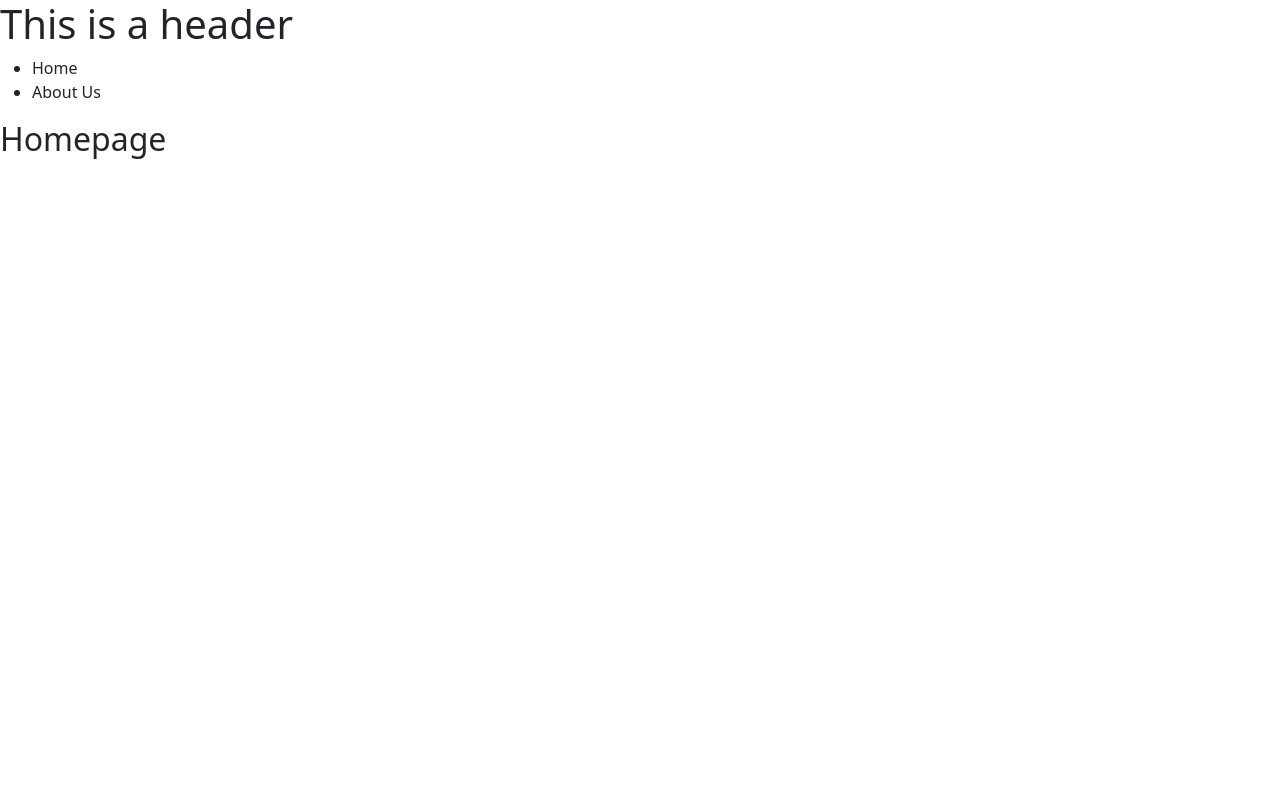
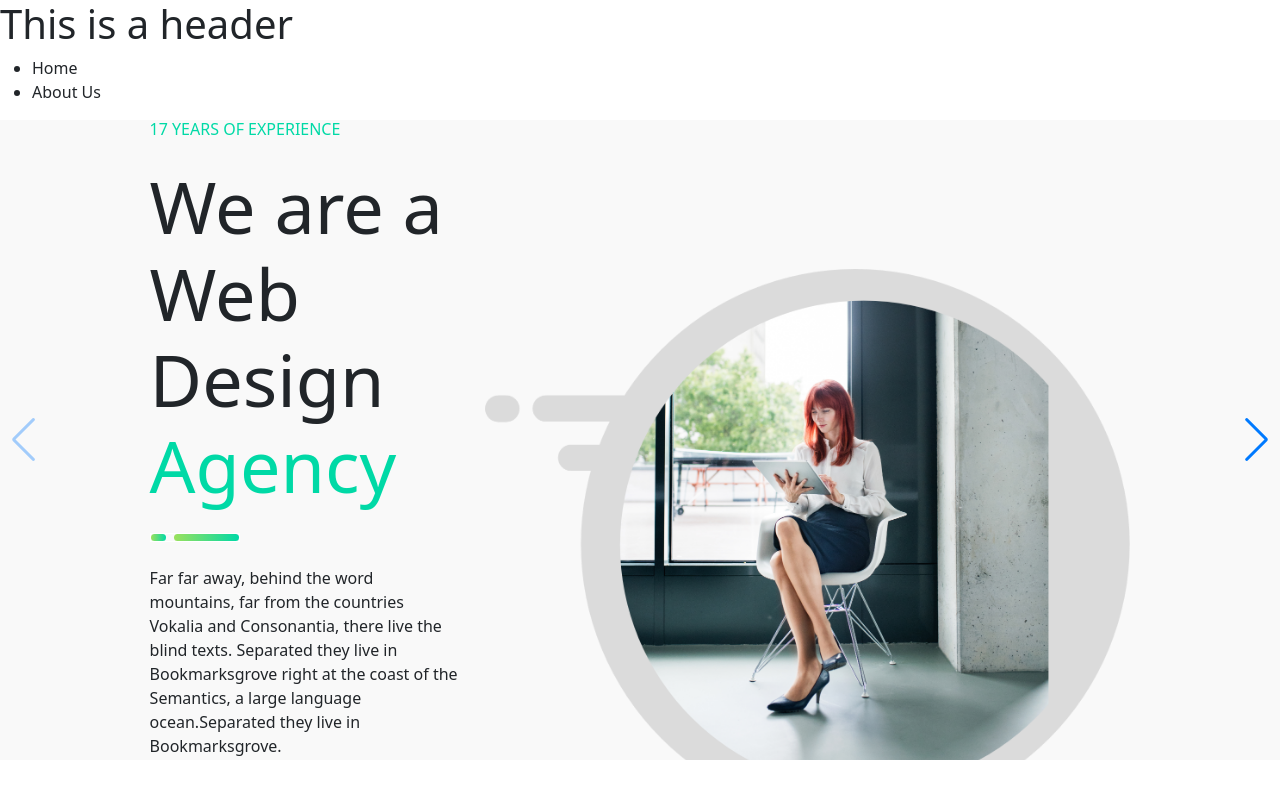
Before and after one commit to LorisGalleana/proj-html-vuejs, a Vue app: page / in a window 1280 px wide. Built offline with nearby package versions, Linux system fonts and the light colour scheme.

Commit message:
feature: Jumbo upload

```diff
--- a/package.json
+++ b/package.json
@@ -11,6 +11,7 @@
   "dependencies": {
     "axios": "^1.7.2",
     "bootstrap": "^5.3.3",
+    "swiper": "^11.1.5",
     "vue": "^3.4.31",
     "vue-router": "^4.4.0"
   },
--- a/src/components/AboutComponents/AppAgency.vue
+++ b/src/components/AboutComponents/AppAgency.vue
@@ -26,7 +26,6 @@ export default {
 @use "../../styles/partials/variables" as *;
     .bg-color {
         background: linear-gradient(to right, $bg-gray 70%, white 30%);
-
     }
     .text-color {
         color: $green-text;
--- a/src/components/HomeComponents/AppJumbo.vue
+++ b/src/components/HomeComponents/AppJumbo.vue
@@ -0,0 +1,173 @@
+<script>
+    // Import Swiper Vue.js components
+    import { Swiper, SwiperSlide } from 'swiper/vue';
+
+    // Import Swiper styles
+    import 'swiper/css';
+
+    import 'swiper/css/navigation';
+
+    // import required modules
+    import { Navigation } from 'swiper/modules';
+
+    export default {
+      components: {
+        Swiper,
+        SwiperSlide,
+      },
+      setup() {
+        return {
+          modules: [Navigation],
+        };
+      },
+      data() {
+        return {
+            slides: [
+                {
+                    title: 'We are a Web Design ',
+                    aquaTitle: 'Agency',
+                    imgPath: 'Group-36-2x.png',
+                    para: 'Far far away, behind the word mountains, far from the countries Vokalia and Consonantia, there live the blind texts. Separated they live in Bookmarksgrove right at the coast of the Semantics, a large language ocean.Separated they live in Bookmarksgrove.',
+                    btnText: 'READ MORE',
+                    socials: [
+                        'Facebook',
+                        'Instagram',
+                        'Twitter',
+                        'Youtube'
+                    ]
+                },
+                {
+                    title: 'A Group of Expert ',
+                    aquaTitle: 'Planners',
+                    imgPath: 'Group-35-2x.png',
+                    para: 'Far far away, behind the word mountains, far from the countries Vokalia and Consonantia, there live the blind texts. Separated they live in Bookmarksgrove right at the coast of the Semantics, a large language ocean.Separated they live in Bookmarksgrove.',
+                    btnText: 'READ MORE',
+                    socials: [
+                        'Facebook',
+                        'Instagram',
+                        'Twitter',
+                        'Youtube'
+                    ]
+                },
+                {
+                    title: 'Focus on Your ',
+                    aquaTitle: 'Business',
+                    imgPath: 'Group-40-2x.png',
+                    para: 'Far far away, behind the word mountains, far from the countries Vokalia and Consonantia, there live the blind texts. Separated they live in Bookmarksgrove right at the coast of the Semantics, a large language ocean.Separated they live in Bookmarksgrove.',
+                    btnText: 'READ MORE',
+                    socials: [
+                        'Facebook',
+                        'Instagram',
+                        'Twitter',
+                        'Youtube'
+                    ]
+                }
+            ],
+        }
+      },
+    };
+</script>
+
+
+<template>
+    <swiper :navigation="true" :modules="modules" class="mySwiper">
+        <swiper-slide v-for="(slide, i) in slides" :key="i">
+            <div class="container-fluid">
+                <div class="row align-items-center">
+                    <div class="col-4">
+                        <h4 class="aqua-text fs-6 mb-4"> 17 YEARS OF EXPERIENCE </h4>
+                        <h1 class="enormous mb-4"> {{ slide.title }} <span class="aqua-text"> {{ slide.aquaTitle }} </span> </h1>
+
+                        <!-- linea divisore -->
+
+                        <div class="full-line mb-4 d-flex gap-2">
+                            <div class="short">
+
+                            </div>
+                            <div class="long">
+
+                            </div>
+                        </div>
+
+                        <!-- para -->
+
+                        <p class="fw-light"> {{ slide.para }} </p>
+
+                        <div class="btn-color margtb"> <a class="nodeco" href="#">  {{ slide.btnText }} </a> </div>
+
+                        <!-- socials -->
+
+                        <div class="d-flex social-container gap-3">
+                            <div v-for="(item, j) in slide.socials" :key="j">
+                                <a href="#" class="color-black nodeco">{{ item }}</a>
+                            </div>
+                        </div>
+
+                    </div>
+                    <div class="col-8">
+                        <img :src="'/img/' + slide.imgPath" alt="Jumbo image">
+                    </div>
+                </div>
+            </div>
+        </swiper-slide>
+    </swiper>
+
+
+</template>
+
+
+<style lang="scss" scoped>
+@use '../../styles/partials/variables' as *;
+
+// swiper arrows
+
+// styles
+
+.container-fluid {
+    height: 80vh;
+    background-color: $bg-gray;
+}
+
+.container-fluid:hover {
+    cursor: pointer;
+}
+
+.row {
+    height: 100%;
+    width: 80%;
+    margin: 0 auto;
+}
+
+.enormous {
+    font-size: 4.5rem;
+}
+
+.aqua-text {
+    color: $green-text;
+}
+
+.nodeco {
+    text-decoration: none;
+}
+
+.btn-color {
+    background: black ;
+    border-radius: 24px;
+    font-size: 0.7rem;
+    padding: 12px 30px;
+    a {
+        color: white;
+    }
+}
+
+.margtb {
+    cursor: pointer;
+    display: inline-block;
+    margin-top: 30px;
+    margin-bottom: 100px;
+}
+
+.col-8 img {
+    width: 100%;
+}
+</style>
--- a/src/pages/AppHome.vue
+++ b/src/pages/AppHome.vue
@@ -1,13 +1,16 @@
 <script>
+import AppJumbo from '../components/HomeComponents/AppJumbo.vue';
+
 export default {
-    name: "AppHome"
+    name: "AppHome",
+    components: {
+        AppJumbo,
+    }
 }
 </script>
 
 <template>
-    <section>
-        <h2>Homepage</h2>
-    </section>
+    <AppJumbo />
 </template>
 
 <style scoped></style>
--- a/src/styles/general.scss
+++ b/src/styles/general.scss
@@ -1,3 +1,5 @@
+@use './partials/variables' as *;
+
 @import 'node_modules/bootstrap/scss/bootstrap';
 
 *{
@@ -5,3 +7,29 @@
     margin: 0;
     box-sizing: border-box;
 }
+
+// interline div
+
+.full-line {
+    width: 90px;
+    height: 9px;
+    border: 1px solid white;
+    .short {
+        width: 15px;
+        background: $green-gradient;
+        height: 100%;
+        border-radius: 10px;
+    }
+    .long {
+        width: 65px;
+        background: $green-gradient;
+        height: 100%;
+        border-radius: 10px;
+    }
+}
+
+// colors
+
+.color-black {
+    color: black;
+}
```
Also changed, not shown: 1 other file (tests, documents, lock files or other folders).
